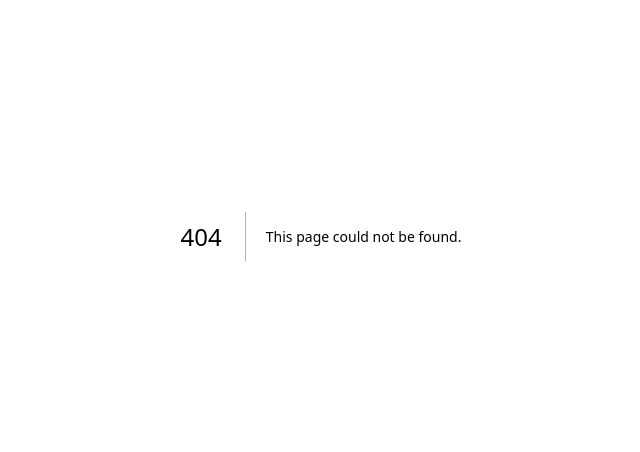
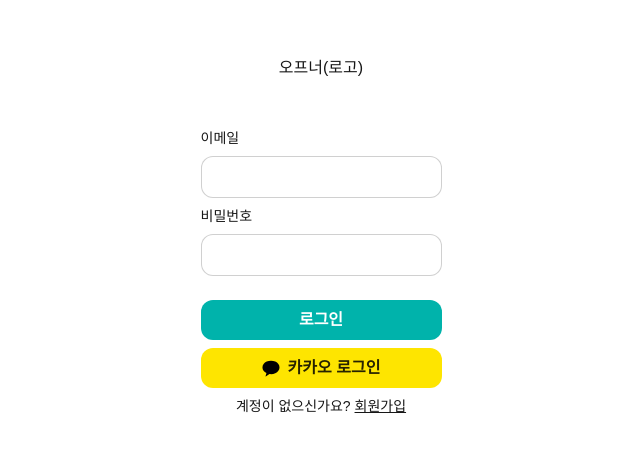
Before and after one commit to Groom-4th-TeamPJ/Opener, a Next.js app in the folder frontend/: page /login in a window 1280 px wide. Before the commit this address had no page. Shown: the part 164-616 px from the top of the page, without its empty margins (319-959 px from the left). Built offline with nearby package versions, Linux system fonts and the light colour scheme.

Commit message:
feat: 로그인 UI 구성

```diff
--- /dev/null
+++ b/frontend/src/app/(auth)/login/page.tsx
@@ -0,0 +1,21 @@
+import LoginForm from '@/components/login/LoginForm'
+import Link from 'next/link'
+
+export default function Login() {
+  return (
+    <main className="min-h-screen flex flex-col justify-center">
+      <section className="flex flex-col gap-2 items-center mx-auto py-4 px-8">
+        {/* TODO: 로고 삽입 */}
+        <h1 className="mb-10">오프너(로고)</h1>
+        <LoginForm />
+        {/* TODO: 회원가입 링크 설정 */}
+        <span className="text-sm">
+          계정이 없으신가요?{' '}
+          <Link href={'/'} className="underline">
+            회원가입
+          </Link>
+        </span>
+      </section>
+    </main>
+  )
+}
--- /dev/null
+++ b/frontend/src/components/login/LoginForm.tsx
@@ -0,0 +1,71 @@
+'use client'
+
+import Button from '@/components/common/Button'
+import Input from '@/components/common/Input'
+import { useForm } from 'react-hook-form'
+import { zodResolver } from '@hookform/resolvers/zod'
+import { z } from 'zod'
+import Image from 'next/image'
+import cn from '@/utils/cn'
+
+const loginSchema = z.object({
+  email: z.email('이메일 형식이 올바르지 않습니다').trim().min(1, '이메일을 입력해주세요'),
+  password: z.string().trim().min(1, '비밀번호를 입력해주세요'),
+})
+
+type LoginFormValues = z.infer<typeof loginSchema>
+
+export default function LoginForm() {
+  const {
+    register,
+    handleSubmit,
+    formState: { errors, isSubmitting },
+    resetField,
+  } = useForm({ resolver: zodResolver(loginSchema) })
+
+  const onSubmit = (form: LoginFormValues) => {
+    resetField('password')
+    // TODO: 추후 API 연동
+  }
+  return (
+    <section>
+      {/* TODO: 스타일 적용 */}
+      <form
+        onSubmit={handleSubmit(onSubmit)}
+        className="flex flex-col gap-2 [&>button:last-child]:mt-4 items-center"
+      >
+        <Input
+          id="email"
+          type="email"
+          label="이메일"
+          autoComplete="true"
+          {...register('email')}
+          error={errors.email?.message}
+        />
+        <Input
+          id="password"
+          type="password"
+          label="비밀번호"
+          {...register('password')}
+          error={errors.password?.message}
+        />
+        <Button type="submit" className="w-full leading-0" isLoading={isSubmitting}>
+          로그인
+        </Button>
+      </form>
+      <button
+        className={cn(
+          'w-full h-10 px-4 flex bg-[#fee500] leading-0 mt-2',
+          'inline-flex items-center justify-center gap-2 rounded-xl font-semibold cursor-pointer',
+          'transition-colors focus-visible:outline-none focus-visible:ring-2 focus-visible:ring-ring',
+          'disabled:pointer-events-none disabled:opacity-50',
+          'relative'
+        )}
+        disabled={isSubmitting}
+      >
+        <Image src={'/kakao/kakao.svg'} alt="카카오 로그인" width={18} height={18} />
+        <span className="text-black/85">카카오 로그인</span>
+      </button>
+    </section>
+  )
+}
```
Also changed, not shown: frontend/public/kakao/kakao.svg (added).
